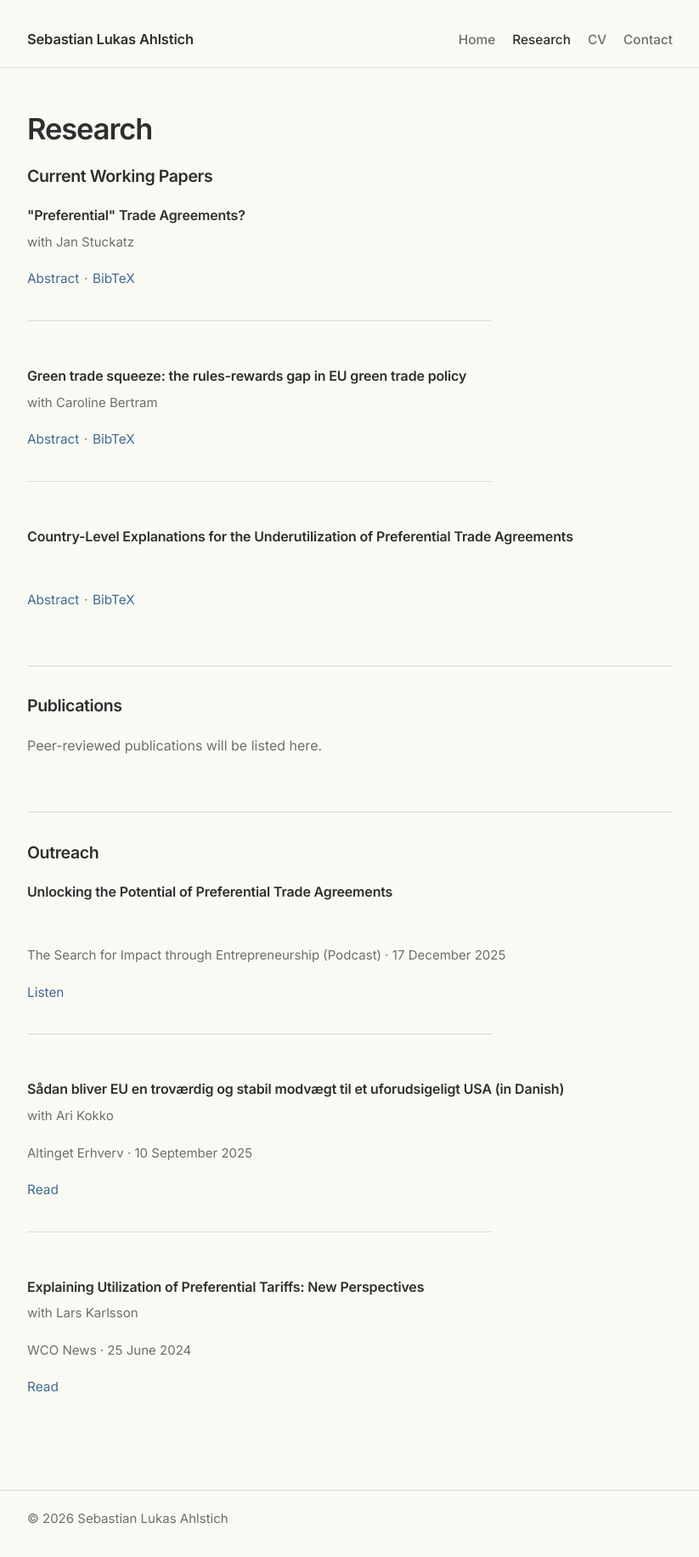
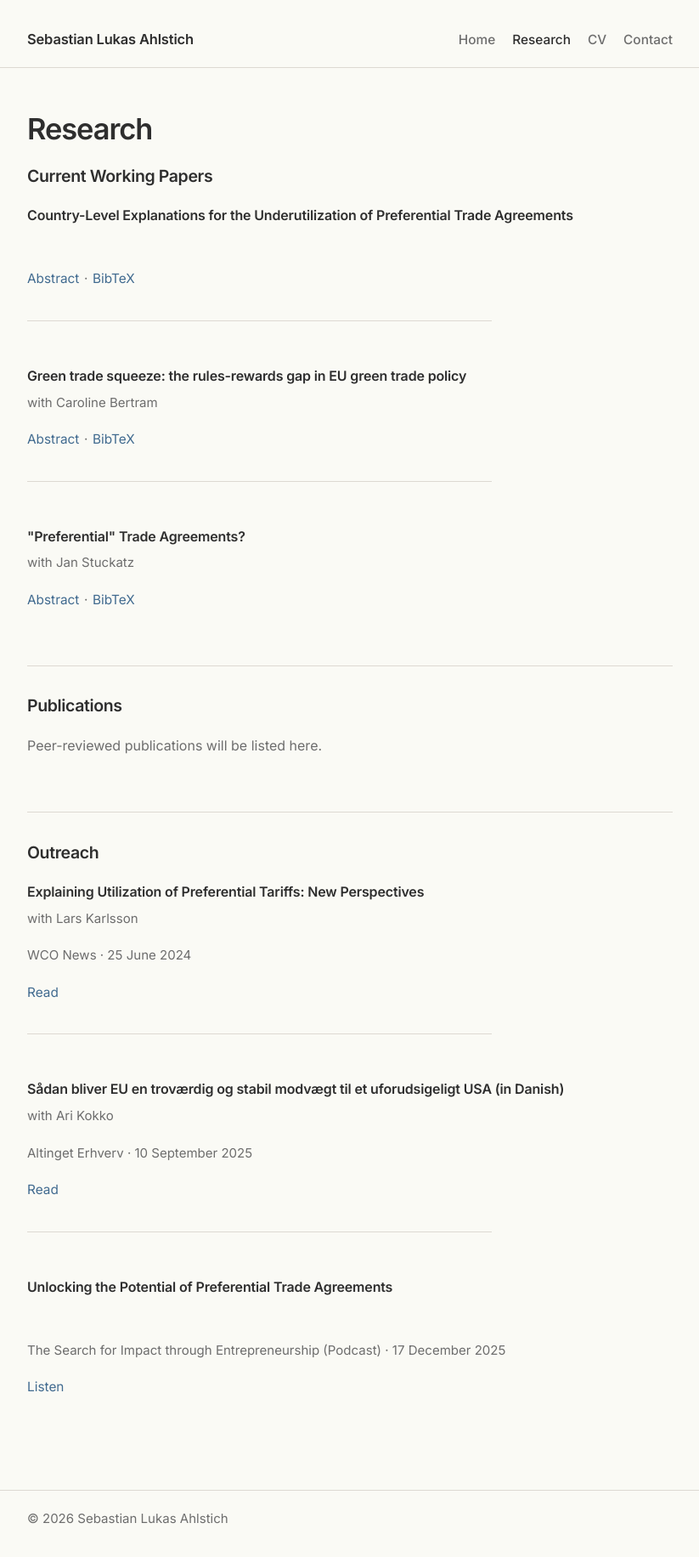
Before and after one commit to AhlSebastian/AhlSebastian.github.io, a Jekyll site: the page built from pages/research.md, in a window 1280 px wide. Shown: the whole page at 85% size, without its empty margins (228-1051 px from the left). Built offline with Jekyll 4.4.1, drawn with Linux system fonts in a browser that asks for light colours.

Commit message:
order of research articles

```diff
--- a/pages/research.md
+++ b/pages/research.md
@@ -8,10 +8,10 @@ description: Current working papers, publications, and outreach on international
 
 <section class="research-section">
   <h2>Current Working Papers</h2>
-{% assign papers = site.research | sort: "order" %}
-  {% for paper in site.research %}
-    {% include research_entry.html paper=paper %}
-  {% endfor %}
+{% assign papers = site.research | sort: "order" | reverse %}
+{% for paper in papers %}
+  {% include research_entry.html paper=paper %}
+{% endfor %}
 </section>
 
 <section class="research-section">
@@ -23,7 +23,9 @@ description: Current working papers, publications, and outreach on international
 <section class="research-section">
   <h2>Outreach</h2>
 
-  {% for item in site.outreach %}
+  {% assign outreach = site.outreach | sort: "order" | reverse %}
+
+  {% for item in outreach %}
     {% include outreach_entry.html item=item %}
   {% endfor %}
 </section>
```
